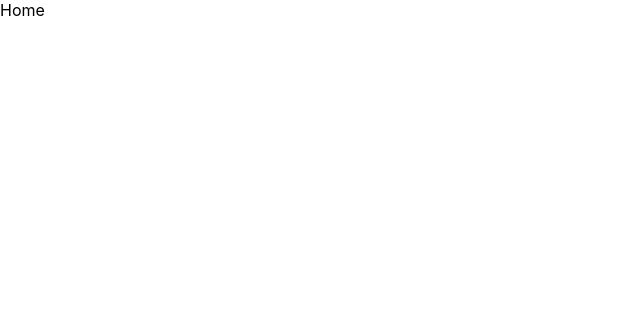
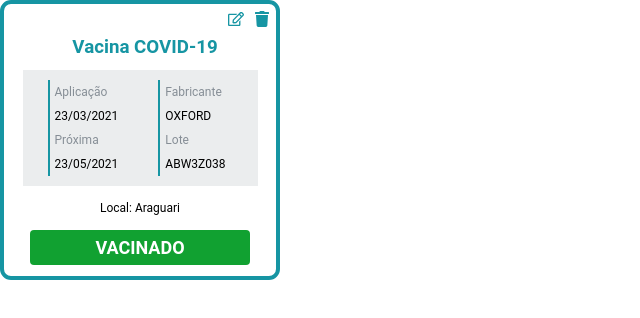
Before and after one commit to lufelipe12/isaude-app, a React (Create React App) app: page / in a window 1280 px wide. Shown: the top 318 px of the page, without its empty margins (0-640 px from the left). Built offline with nearby package versions, Linux system fonts and the light colour scheme.

Commit message:
feat: Card Component

```diff
--- a/package.json
+++ b/package.json
@@ -16,8 +16,12 @@
     "react-dom": "^17.0.2",
     "react-hook-form": "^7.28.0",
     "react-hot-toast": "^2.2.0",
+    "react-icons": "^4.3.1",
     "react-router-dom": "5",
     "react-scripts": "5.0.0",
+    "react-toastify": "^8.2.0",
+    "react-toasty": "^0.0.4",
+    "style-components": "^0.1.0",
     "styled-components": "^5.3.3",
     "web-vitals": "^2.1.0",
     "yup": "^0.32.11"
--- /dev/null
+++ b/src/components/Card/index.jsx
@@ -0,0 +1,61 @@
+//Receber por prop o objeto vacina.
+
+//Exibir as seguintes informações: Nome, nome do fabricante, data da aplicação, lote, local,
+//data da próxima dose (se houver próxima data, exibir a próxima data. se não houver, colocar dose única ou esquema completo)
+
+// Deve conter um botão para deletar a vacina e um botão para editar, que abre o modal para editar a vacina.
+//Seguir a estilização do figma.
+
+import {
+  Container,
+  ContainerTop,
+  ContainerInfo,
+  ContainerColumn,
+  Info,
+  ContainerStatus,
+  Status,
+  ContainerButtons,
+} from "./styles";
+
+import { FaRegEdit, FaTrash } from "react-icons/fa";
+
+function Card({ vaccine }) {
+  return (
+    <>
+      <Container>
+        <ContainerTop>
+          <ContainerButtons>
+            <button>
+              <FaRegEdit />
+            </button>
+            <button>
+              <FaTrash />
+            </button>
+          </ContainerButtons>
+          <h3>{vaccine.name}</h3>
+        </ContainerTop>
+
+        <ContainerInfo>
+          <ContainerColumn>
+            <Info type={"label"}>Aplicação</Info>
+            <Info>{vaccine.application_date}</Info>
+            <Info type={"label"}>Próxima</Info>
+            <Info>{vaccine.date_next_dose}</Info>
+          </ContainerColumn>
+          <ContainerColumn>
+            <Info type={"label"}>Fabricante</Info>
+            <Info>{vaccine.manufacturer}</Info>
+            <Info type={"label"}>Lote</Info>
+            <Info>{vaccine.batch}</Info>
+          </ContainerColumn>
+        </ContainerInfo>
+        <ContainerStatus>
+          <Info>Local: {vaccine.local}</Info>
+          <Status>VACINADO</Status>
+        </ContainerStatus>
+      </Container>
+    </>
+  );
+}
+
+export default Card;
--- /dev/null
+++ b/src/components/Card/styles.js
@@ -0,0 +1,113 @@
+import styled, { css } from "styled-components";
+
+export const Container = styled.div`
+  display: flex;
+  flex-direction: column;
+  align-items: center;
+
+  background: var(--white);
+
+  border: 4px solid var(--blue-2);
+  border-radius: 11px;
+
+  width: 280px;
+  height: 280px;
+`;
+
+export const ContainerTop = styled.div`
+  display: flex;
+  align-items: center;
+  flex-direction: column;
+  /* margin-top: 20px; */
+  color: var(--blue-2);
+  h3 {
+    color: var(--blue-2);
+    margin: 0px 0px 2px 10px;
+  }
+`;
+
+export const ContainerButtons = styled.div`
+  margin: 2px 0px 0px 218px;
+  button {
+    border: none;
+    background: var(--white);
+    color: var(--blue-2);
+    margin: 5px;
+  }
+`;
+
+export const ContainerInfo = styled.div`
+  display: flex;
+  background: var(--grey);
+  margin-top: 10px;
+  width: 235px;
+`;
+
+export const ContainerColumn = styled.div`
+  display: flex;
+  flex-direction: column;
+  margin: 10px 10px 10px 25px;
+
+  border-left: 2px solid var(--blue-2);
+`;
+
+export const Info = styled.p`
+  font-size: 12px;
+  margin: 5px;
+  ${(props) => {
+    switch (props.type) {
+      case "label":
+        return css`
+          color: var(--grey-2);
+        `;
+
+      default:
+        return css`
+          color: var(--black);
+        `;
+    }
+  }}
+`;
+
+export const ContainerStatus = styled.div`
+  display: flex;
+  flex-direction: column;
+  align-items: center;
+
+  margin-top: 10px;
+`;
+
+export const Status = styled.h3`
+  width: 220px;
+  height: 35px;
+  text-align: center;
+  color: var(--white);
+  font-size: 18px;
+
+  margin-top: 10px;
+  padding-top: 7px;
+
+  border-radius: 4px;
+
+  ${(props) => {
+    switch (props.type) {
+      case "vaccinated":
+        return css`
+          background: var(--green);
+        `;
+      case "upcoming":
+        return css`
+          background: var(--orange);
+        `;
+      case "not-vaccinated":
+        return css`
+          background: var(--error);
+        `;
+
+      default:
+        return css`
+          background: var(--green);
+        `;
+    }
+  }}
+`;
--- a/src/pages/Home/index.jsx
+++ b/src/pages/Home/index.jsx
@@ -1,6 +1,22 @@
+//Nome, nome do fabricante, data da aplicação, lote, local,
+//data da próxima dose (se houver próxima data, exibir a próxima data
+
+import Card from "../../components/Card";
+
 const Home = () => {
+  const vaccine = {
+    name: "Vacina COVID-19",
+    manufacturer: "OXFORD",
+    batch: "ABW3Z038",
+    local: "Araguari",
+    application_date: "23/03/2021",
+    date_next_dose: "23/05/2021",
+  };
+
   return (
-    <div>Home</div>
-  )
-}
-export default Home
+    <>
+      <Card vaccine={vaccine} />
+    </>
+  );
+};
+export default Home;
--- a/src/styles/global.js
+++ b/src/styles/global.js
@@ -1,4 +1,4 @@
-import { createGlobalStyle } from 'styled-components'
+import { createGlobalStyle } from "styled-components";
 
 export const GlobalStyle = createGlobalStyle`
   * {
@@ -11,6 +11,8 @@ export const GlobalStyle = createGlobalStyle`
     :root {
       --white: #FFFFFF;
       --beige: #F3FFE2;
+      --grey:#EBEDEE;
+      --grey-2:#868E96;
       --dark-blue: #021E33;
       --blue-1: #225378;
       --blue-2: #1695A3;
@@ -28,7 +30,7 @@ export const GlobalStyle = createGlobalStyle`
     }
 
     body, input, button {
-        font-family: 'Inter', sans-serif;
+        font-family: 'Roboto', sans-serif;
         font-size: 1rem;
     }
 
@@ -41,4 +43,4 @@ export const GlobalStyle = createGlobalStyle`
     }
 
 
-`
+`;
```
Also changed, not shown: src/components/Footer/index.jsx (added), 1 other file (tests, documents, lock files or other folders).
